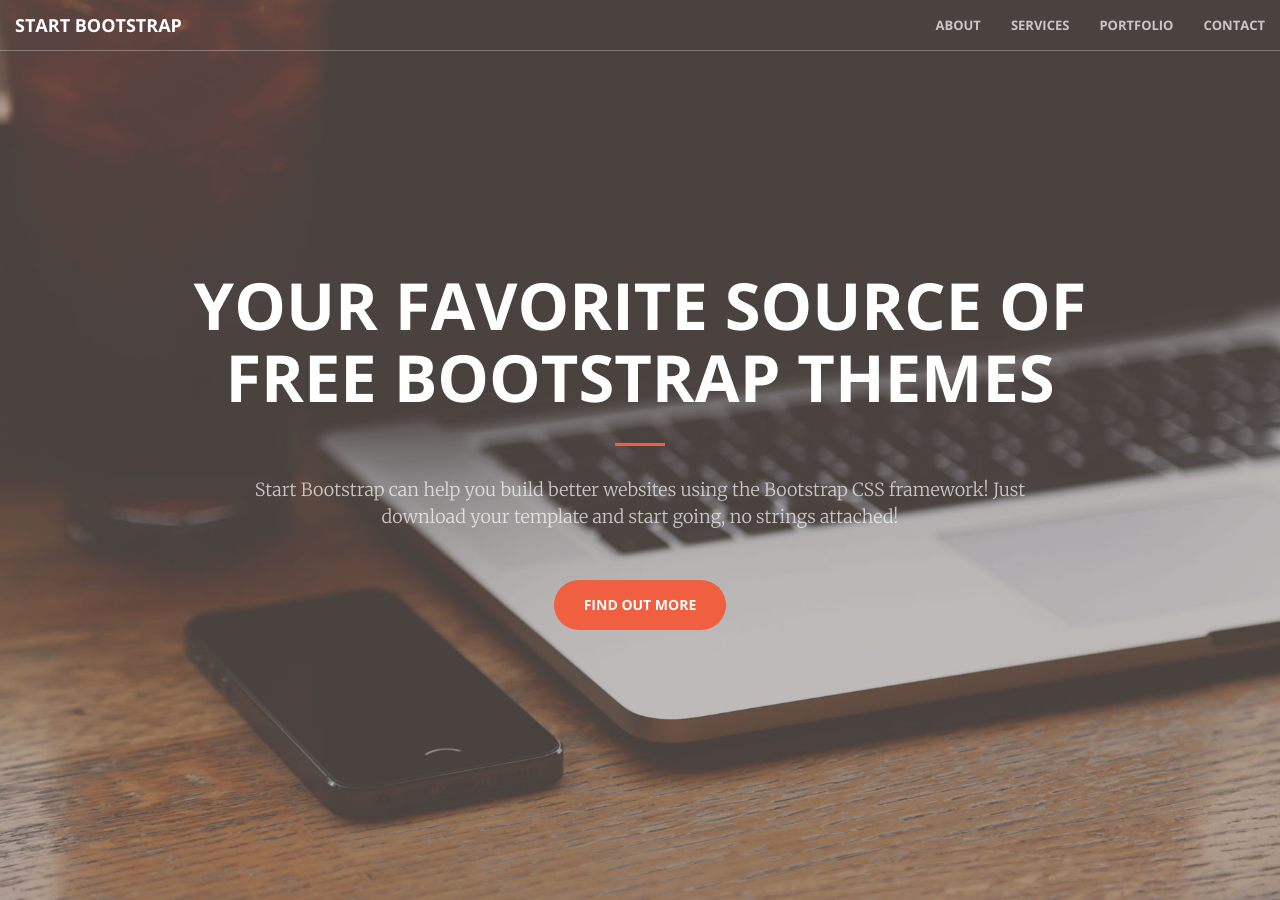
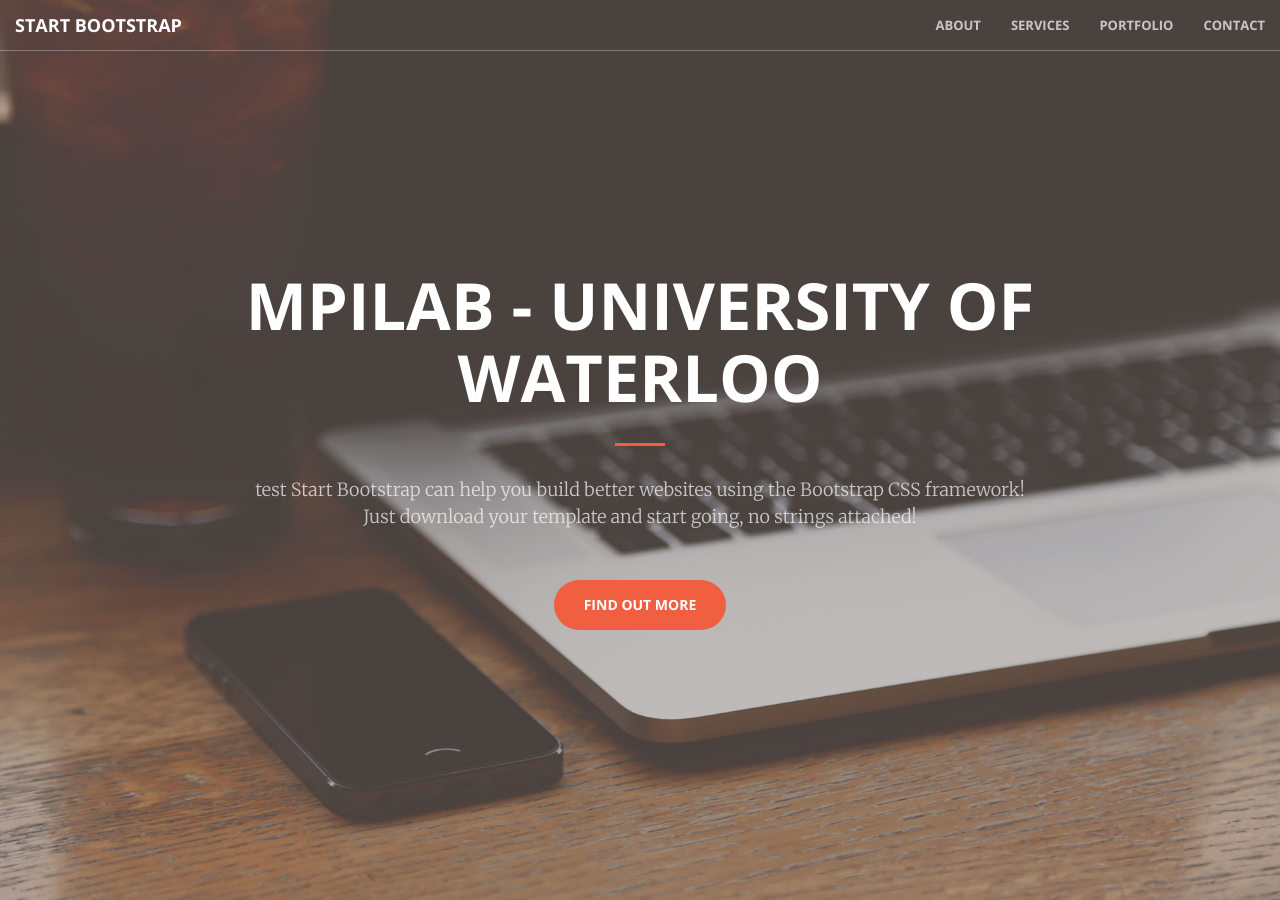
Before and after one commit to mpilab-uw/mpilab-uw.github.io, a Jekyll site: the page built from index.html, in a window 1280 px wide and 900 px high. Built offline with Jekyll 4.4.1, drawn with Linux system fonts in a browser that asks for light colours.

Commit message:
Update header.html

```diff
--- a/_includes/header.html
+++ b/_includes/header.html
@@ -1,9 +1,9 @@
 <header>
     <div class="header-content">
         <div class="header-content-inner">
-            <h1>Your Favorite Source of Free Bootstrap Themes</h1>
+            <h1>MPILAB - University of Waterloo</h1>
             <hr>
-            <p>Start Bootstrap can help you build better websites using the Bootstrap CSS framework! Just download your template and start going, no strings attached!</p>
+            <p> test Start Bootstrap can help you build better websites using the Bootstrap CSS framework! Just download your template and start going, no strings attached!</p>
             <a href="#about" class="btn btn-primary btn-xl page-scroll">Find Out More</a>
         </div>
     </div>
```
